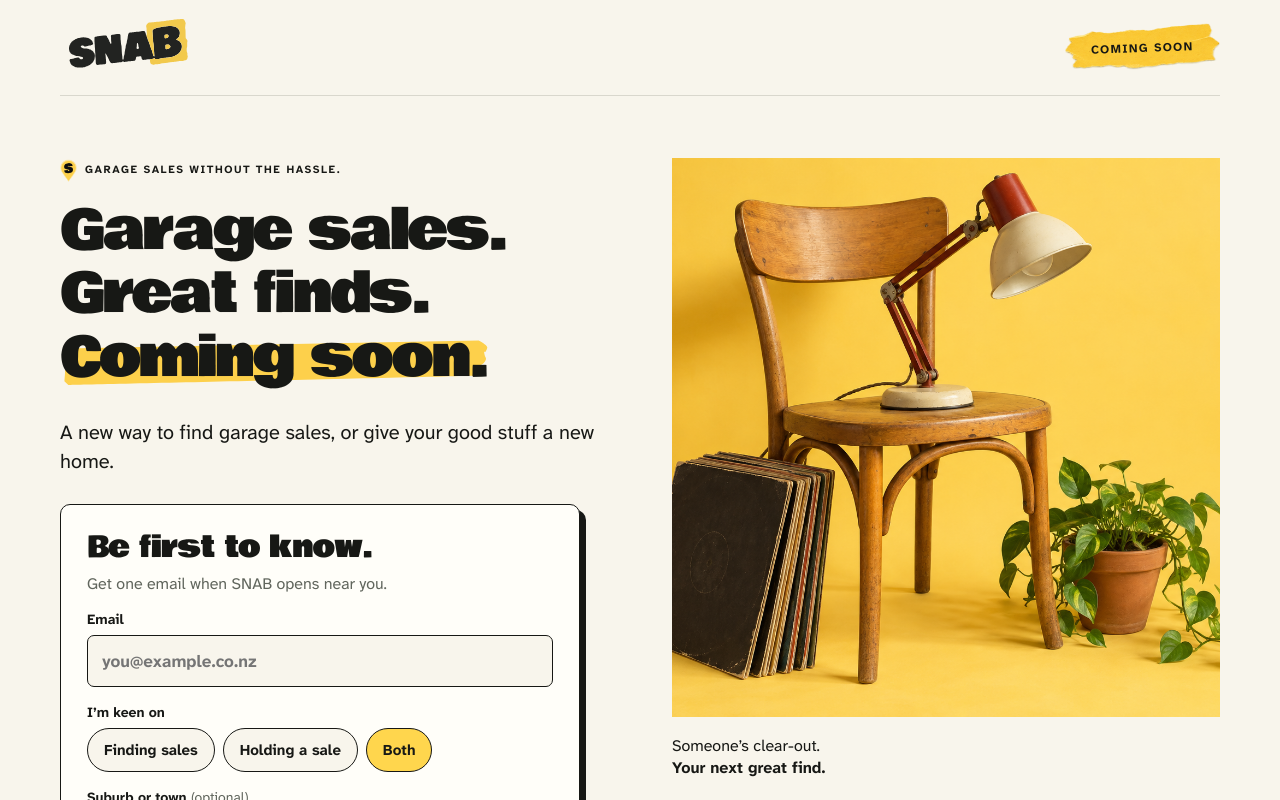
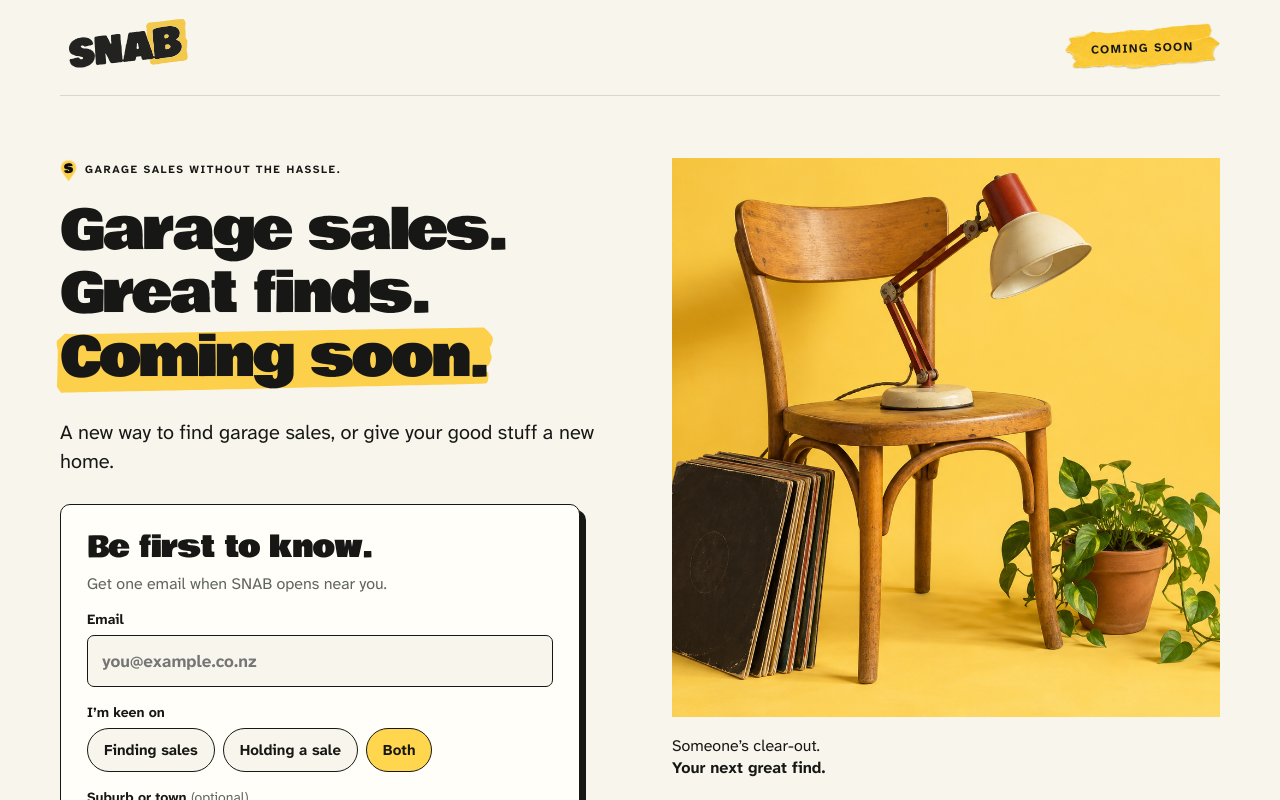
Before and after one commit to KoruForm/SNAB, a Next.js app: page /coming-soon in a window 1280 px wide. Shown: the top 800 px of the page. Built offline with nearby package versions, Linux system fonts and the light colour scheme; no server answers.

Commit message:
Make the marker bar run past the highlighted words on every side
Co-Authored-By: Claude Opus 5.5 (1M context) <noreply@anthropic.com>
Claude-Session: https://claude.ai/code/session_01JnPnZ3dwRedfutLVeyB4mx

```diff
--- a/app/globals.css
+++ b/app/globals.css
@@ -53,7 +53,7 @@ h2{margin:0;font-size:clamp(29px,3vw,40px);line-height:1.22}
 .landing-pin{display:block;width:17px;height:24px;flex-shrink:0}
 .landing-copy h1{font-size:clamp(42px,4.3vw,60px);line-height:1.15;letter-spacing:-.04em}
 .landing-underline{position:relative;isolation:isolate;white-space:nowrap}
-.landing-underline:after{content:"";position:absolute;z-index:-1;left:-.1em;right:-.12em;bottom:.26em;height:.9em;background:url("/brand/marker-bar.svg") center/100% 100% no-repeat;transform:rotate(-1.5deg)}
+.landing-underline:after{content:"";position:absolute;z-index:-1;left:-.24em;right:-.24em;bottom:.02em;height:1.46em;background:url("/brand/marker-bar.svg") center/100% 100% no-repeat;transform:rotate(-1.5deg)}
 .landing-intro{font-size:20px;line-height:1.45;margin:28px 0}
 .landing-actions{display:flex;flex-wrap:wrap;gap:14px}
 .landing-actions .button{min-width:186px;justify-content:space-between;font-size:17px}
```
